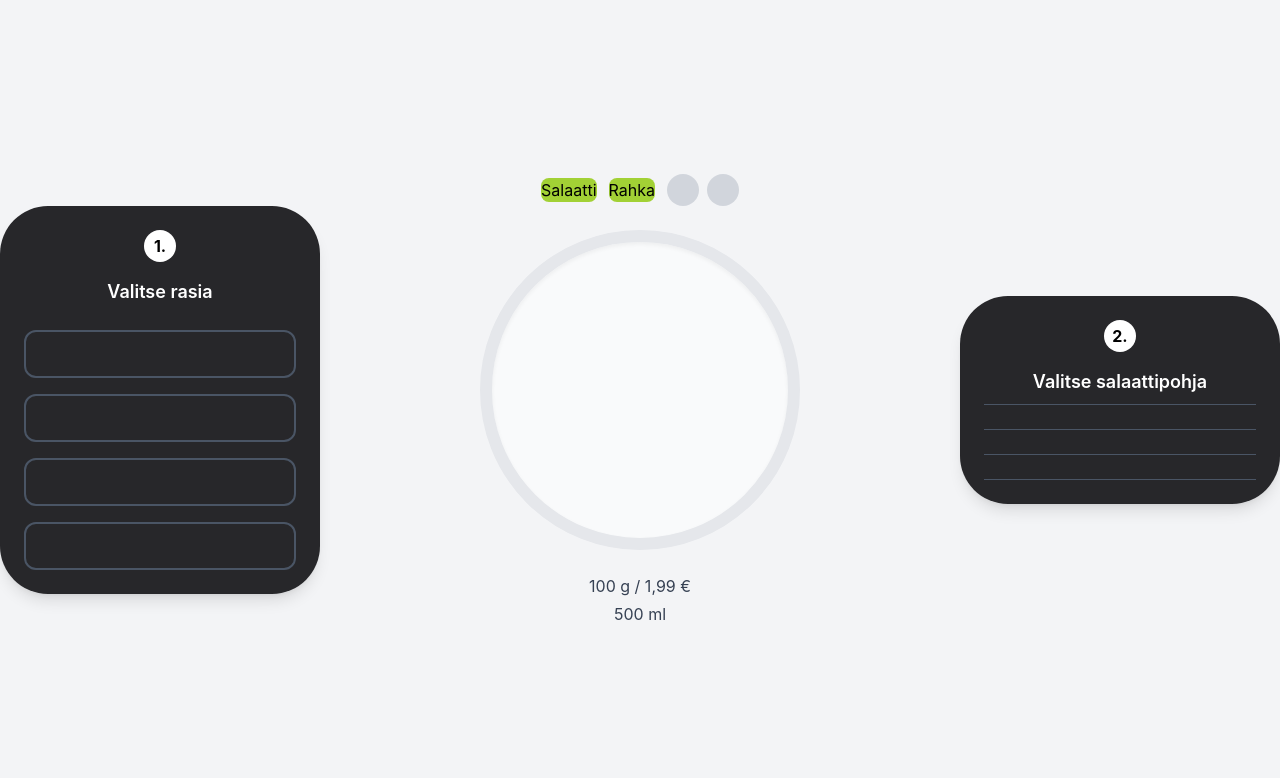
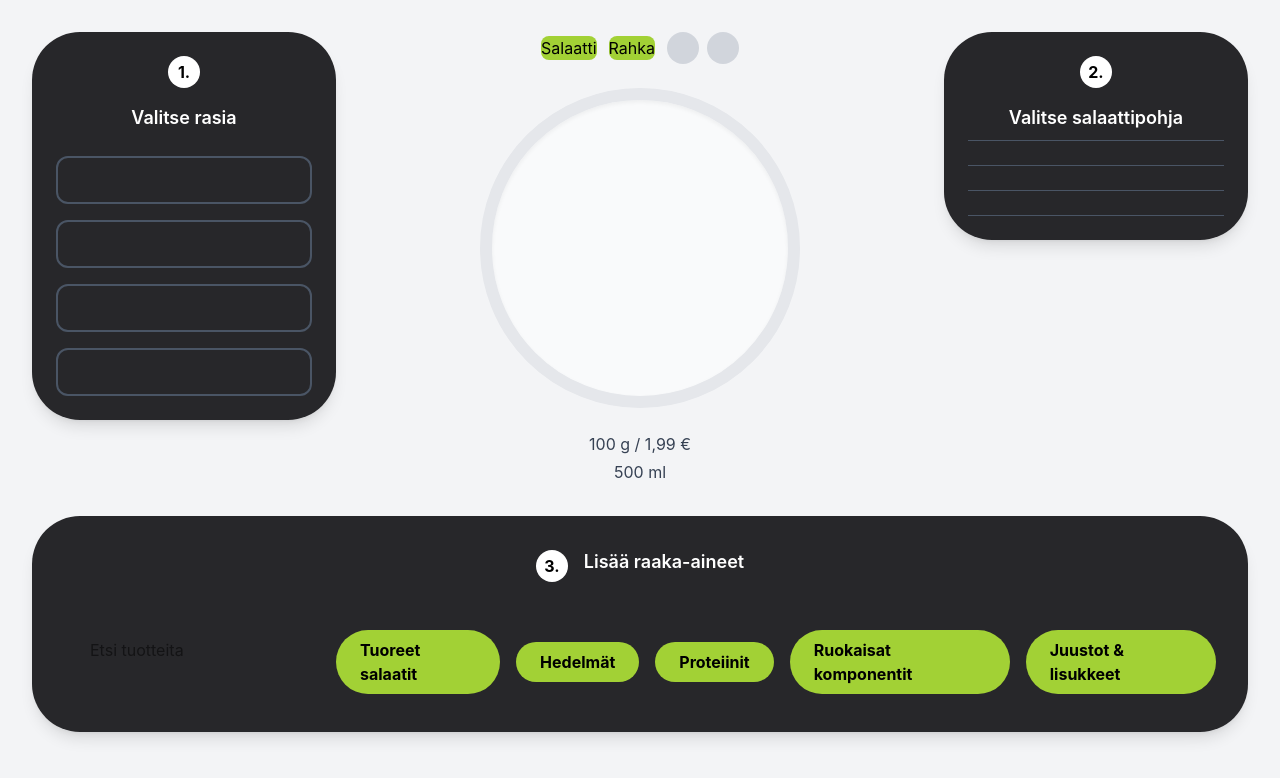
Before and after one commit to Samurdhika/salad-configurator, a React (Vite) app: page / in a window 1280 px wide. Shown: the top 778 px of the page. Built offline with nearby package versions, Linux system fonts and the light colour scheme.

Commit message:
ingredient section

```diff
--- a/src/App.tsx
+++ b/src/App.tsx
@@ -2,13 +2,19 @@ import React from 'react';
 import { LeftPanel } from './components/LeftPanel';
 import { BaseSelection } from './components/BaseSelection';
 import { CenterBowl } from './components/CenterBowl';
+import { IngredientSection } from './components/IngredientSection';
 
 export default function App() {
   return (
-      <div className ="min-h-screen flex items-center justify-center bg-gray-100">
+    <div className="min-h-screen bg-gray-100 p-8 flex flex-col gap-8">
+        <div className ="flex gap-8 items-start justify-center">
         <LeftPanel />
         <CenterBowl />
         <BaseSelection />
       </div>
+
+      <IngredientSection />
+    </div>
+
   );
 }
--- /dev/null
+++ b/src/components/IngredientSection.tsx
@@ -0,0 +1,24 @@
+import React from "react";
+
+export function IngredientSection(){
+    return(
+        <div className="bg-zinc-800 rounded-[3rem] p-8 text-white w-full shadow-lg">
+            <div className="flex items-center gap-4 mb-6 justify-center">
+                <div className="bg-white text-black font-bold rounded-full w-8 h-8 flex items-center justify-center mb-4 shrink-0">
+                    3.
+                </div>
+                <h2 className="text-lg font-semibold mb-6">Lisää raaka-aineet</h2>
+            </div>
+
+            <div className="flex gap-4 items-center overflow-x-auto justify-center">
+                <input type="text" placeholder="Etsi tuotteita" className="rounded-full px-6 py-3 text-black outline-none w-64 border-2 border-transparent focus:border-[#A2D135] mb-6" />
+
+                <div className="bg-[#A2D135] text-black font-bold px-6 py-2 rounded-full">Tuoreet salaatit</div>
+                <div className="bg-[#A2D135] text-black font-bold px-6 py-2 rounded-full">Hedelmät</div>
+                <div className="bg-[#A2D135] text-black font-bold px-6 py-2 rounded-full">Proteiinit</div>
+                <div className="bg-[#A2D135] text-black font-bold px-6 py-2 rounded-full">Ruokaisat komponentit</div>
+                <div className="bg-[#A2D135] text-black font-bold px-6 py-2 rounded-full">Juustot & lisukkeet</div>
+            </div>
+        </div>
+    )
+}
```
